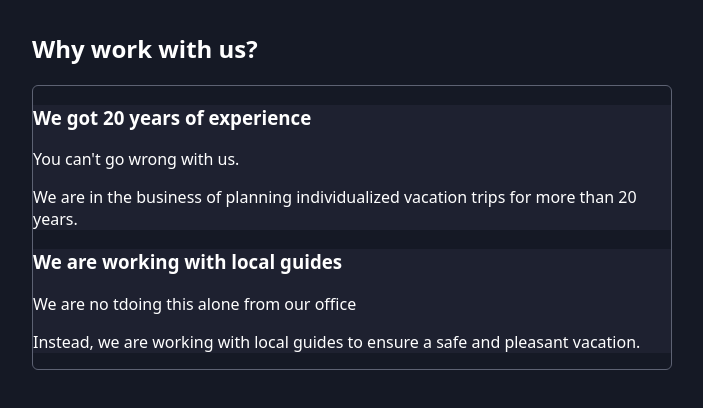
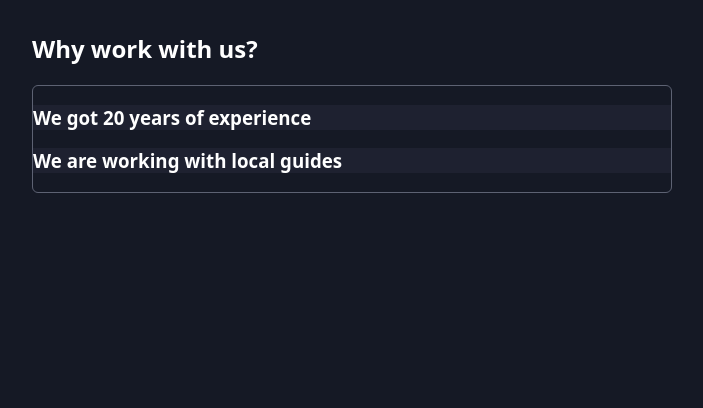
Before and after one commit to AnastasiosMpoletis/react-travel, a React (Vite) app: page / in a window 1280 px wide. Shown: the top 408 px of the page, without its empty margins (288-991 px from the left). Built offline with nearby package versions, Linux system fonts and the light colour scheme.

Commit message:
L-541. Create context and useAccordionContext hook. Implement open/close functionality so that only one AccordionItem is opened at a time

```diff
--- a/src/App.jsx
+++ b/src/App.jsx
@@ -7,19 +7,26 @@
       <section>
         <h2>Why work with us?</h2>
         <Accordion className="accordion">
-          <AccordionItem className="accordion-item" title="We got 20 years of experience">
+          <AccordionItem
+            id="experience"
+            className="accordion-item"
+            title="We got 20 years of experience"
+          >
             <article>
               <p>You can&apos;t go wrong with us.</p>
               <p>We are in the business of planning individualized vacation trips for more than 20 years.</p>
             </article>
           </AccordionItem>
-          <AccordionItem className="accordion-item" title="We are working with local guides">
+          <AccordionItem
+            id="local-guides"
+            className="accordion-item"
+            title="We are working with local guides"
+          >
             <article>
               <p>We are no tdoing this alone from our office</p>
               <p>Instead, we are working with local guides to ensure a safe and pleasant vacation.</p>
             </article>
           </AccordionItem>
-
         </Accordion>
       </section>
     </main>
--- a/src/components/Accordion/Accordion.jsx
+++ b/src/components/Accordion/Accordion.jsx
@@ -1,7 +1,39 @@
+import { createContext, useContext, useState } from "react";
+
+const AccordionContext = createContext();
+
+export function useAccordionContext() {
+  const ctx = useContext(AccordionContext);
+
+  if (!ctx) { // in case it is used by a component that is not wrapped by AccordionContext.Provider
+    throw new Error('Accordion-related components must be wrapped by <Accordion>.');
+  }
+
+  return ctx;
+}
+
 export default function Accordion({ children, className }) {
+  const [openItemId, setOpenItemId] = useState();
+
+  function openItem(id) {
+    setOpenItemId(id);
+  }
+
+  function closeItem() {
+    setOpenItemId(null);
+  }
+
+  const contextValue = {
+    openItemId,
+    openItem,
+    closeItem,
+  };
+
   return (
-    <ul className={className}>
-      {children}
-    </ul>
+    <AccordionContext.Provider value={contextValue}>
+      <ul className={className}>
+        {children}
+      </ul>
+    </AccordionContext.Provider>
   );
 }
--- a/src/components/Accordion/AccordionItem.jsx
+++ b/src/components/Accordion/AccordionItem.jsx
@@ -1,8 +1,22 @@
-export default function AccordionItem({ className, title, children }) {
+import { useAccordionContext } from "./Accordion.jsx";
+
+export default function AccordionItem({ id, className, title, children }) {
+  const { openItemId, openItem, closeItem } = useAccordionContext();
+
+  const isOpen = openItemId === id;
+
+  function handleClick() {
+    if (isOpen) {
+      closeItem();
+    } else {
+      openItem(id);
+    }
+  }
+
   return (
     <li className={className}>
-      <h3>{title}</h3>
-      <div>
+      <h3 onClick={handleClick}>{title}</h3>
+      <div className={isOpen ? 'accordion-item-content open' : 'accordion-item-content'}>
         {children}
       </div>
     </li>
```
